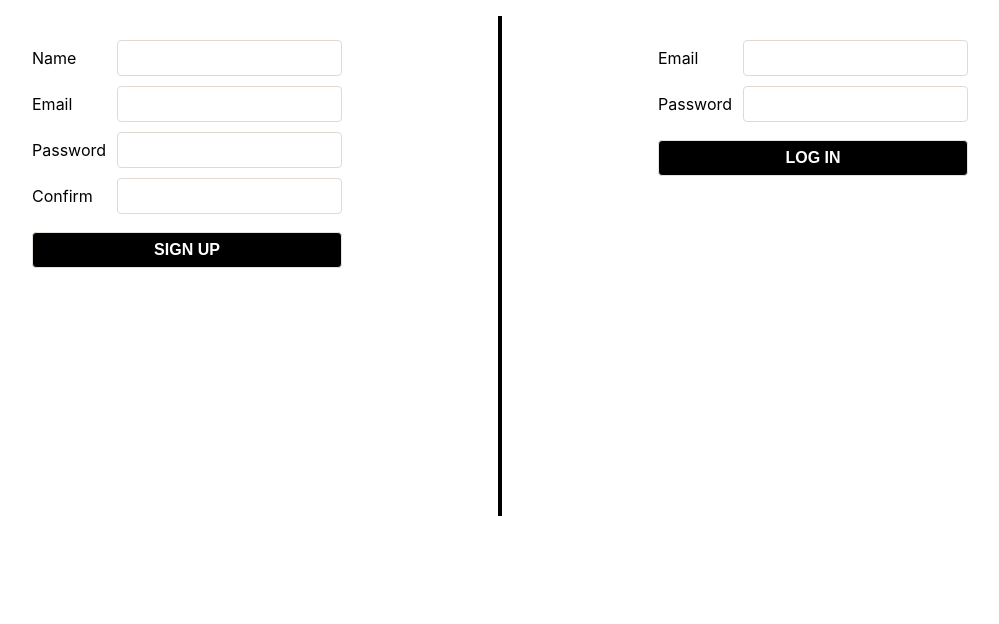
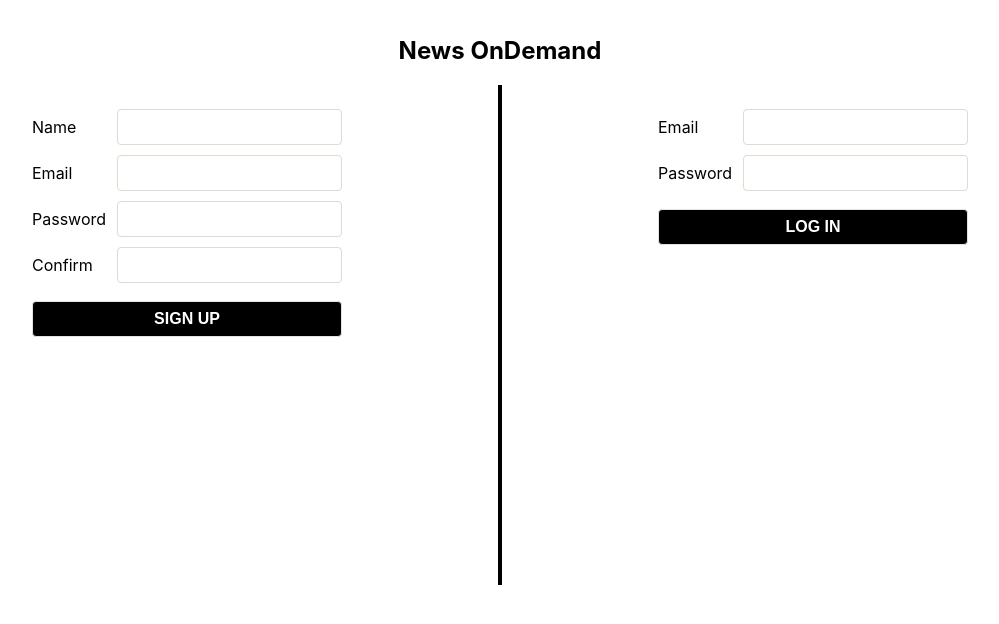
Before and after one commit to nisha-yadav09/news-ondemand, a React (Create React App) app: page / in a window 1280 px wide. Shown: the top 624 px of the page, without its empty margins (140-1139 px from the left). Built offline with nearby package versions, Linux system fonts and the light colour scheme.

Commit message:
update auth page

```diff
--- a/src/pages/AuthPage/AuthPage.jsx
+++ b/src/pages/AuthPage/AuthPage.jsx
@@ -6,6 +6,8 @@ import LoginForm from '../../components/LoginForm/LoginForm';
 export default function AuthPage({ setUser }) {
   const [showSignUp, setShowSignUp] = useState(false);
   return (
+    <>
+    <h2>News OnDemand</h2>
     <div className='Auth-div'>
       {/* <button onClick={() => setShowSignUp(!showSignUp)}>{showSignUp ? 'Log In' : 'Sign Up'}</button> */}
       {/* { showSignUp ? */}
@@ -15,5 +17,6 @@ export default function AuthPage({ setUser }) {
           <LoginForm setUser={setUser} />
       {/* } */}
     </div>
+    </>
   );
 }
```
